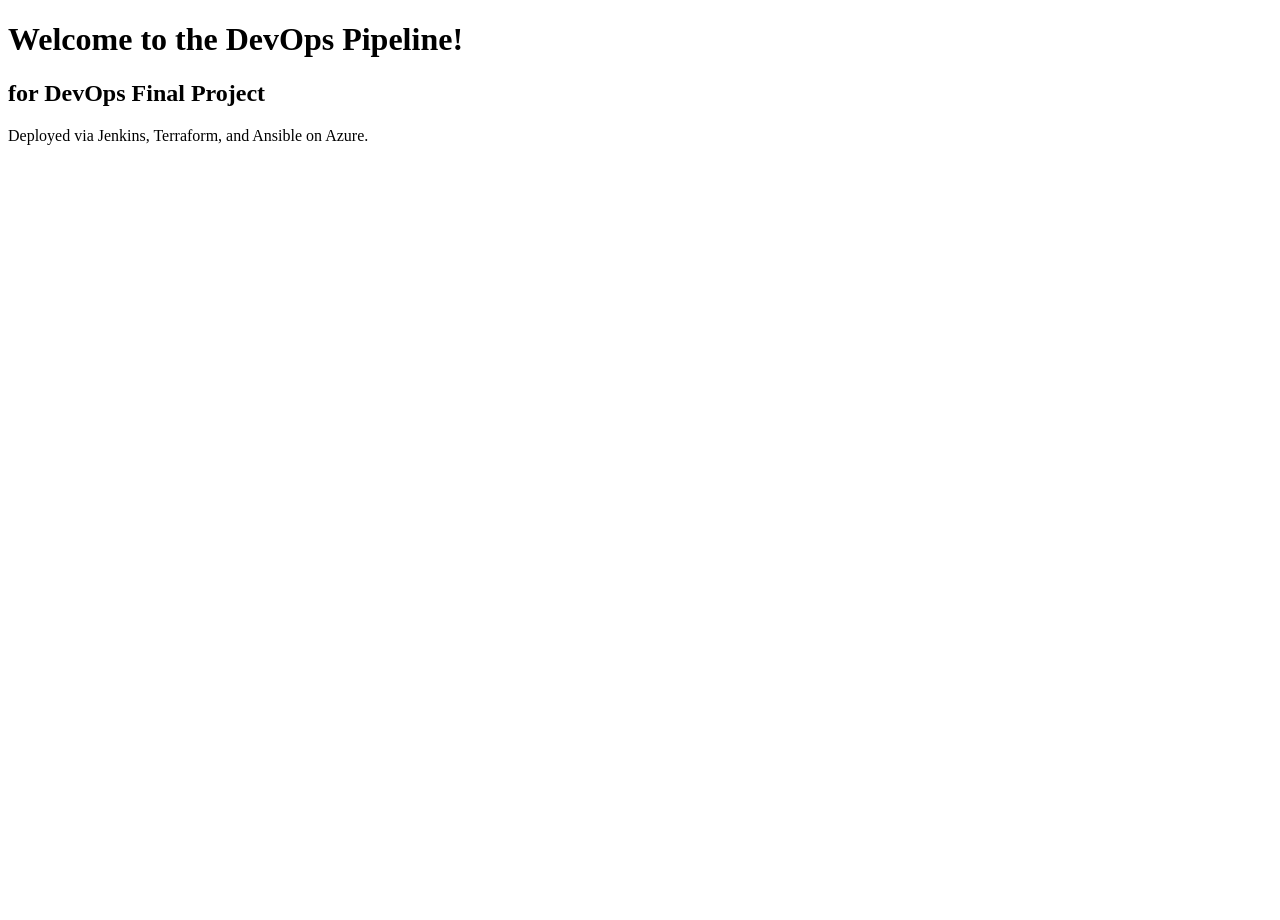
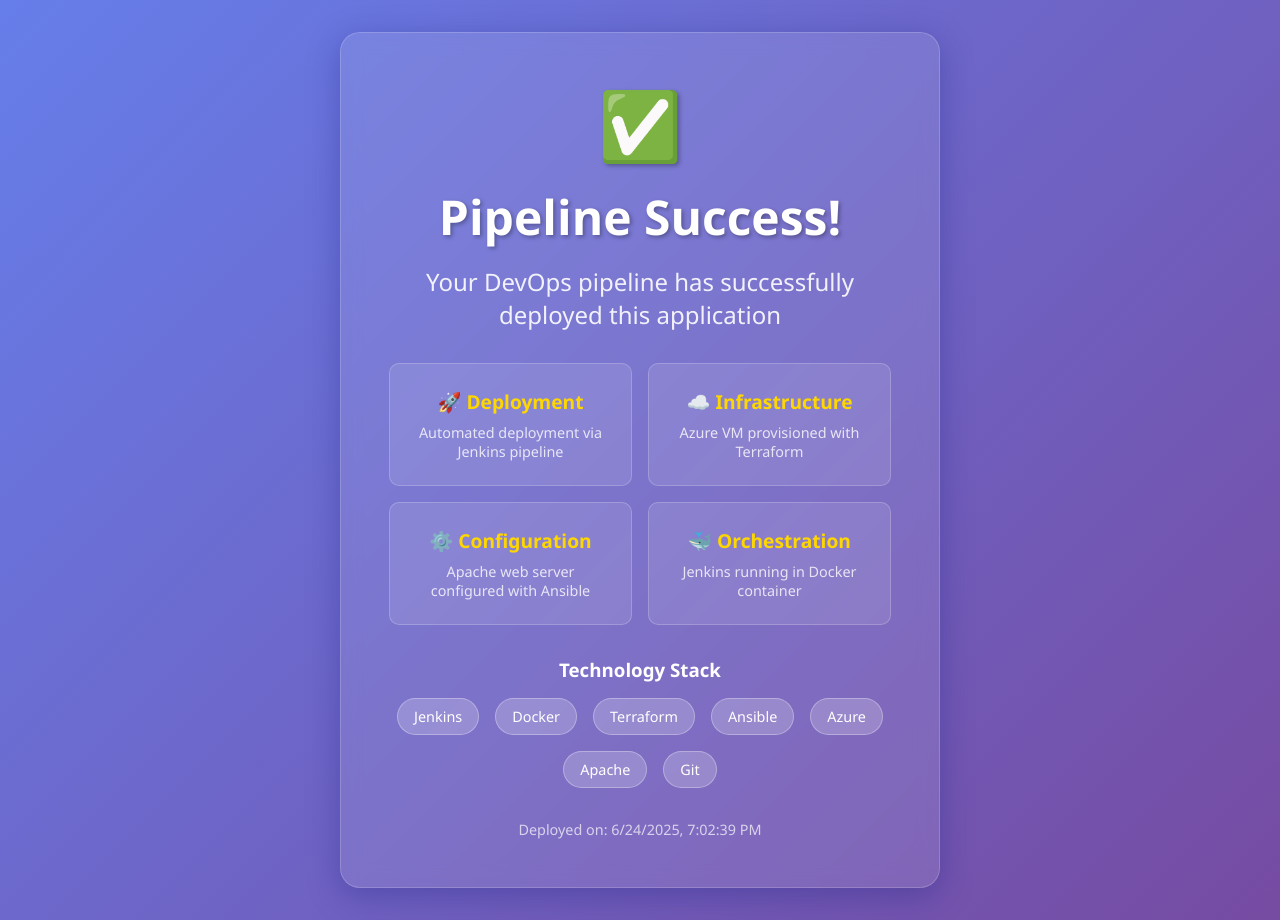
Before and after one commit to muhammadsaad18/DevOps-Project, a plain HTML site: page app/index.html in a window 1280 px wide. Before the commit the page ends 800 px from the top, so only its background shows below. Drawn offline with Linux system fonts and the light colour scheme.

Commit message:
project complete

```diff
--- a/app/index.html
+++ b/app/index.html
@@ -1,14 +1,179 @@
 <!DOCTYPE html>
-<html>
+<html lang="en">
+<head>
+    <meta charset="UTF-8">
+    <meta name="viewport" content="width=device-width, initial-scale=1.0">
+    <title>DevOps Pipeline - Success!</title>
+    <style>
+        * {
+            margin: 0;
+            padding: 0;
+            box-sizing: border-box;
+        }
 
-<head>
-  <title>DevOps Pipeline</title>
+        body {
+            font-family: 'Segoe UI', Tahoma, Geneva, Verdana, sans-serif;
+            background: linear-gradient(135deg, #667eea 0%, #764ba2 100%);
+            min-height: 100vh;
+            display: flex;
+            align-items: center;
+            justify-content: center;
+            color: white;
+        }
+
+        .container {
+            text-align: center;
+            background: rgba(255, 255, 255, 0.1);
+            padding: 3rem;
+            border-radius: 20px;
+            backdrop-filter: blur(10px);
+            box-shadow: 0 8px 32px rgba(31, 38, 135, 0.37);
+            border: 1px solid rgba(255, 255, 255, 0.18);
+            max-width: 600px;
+            margin: 2rem;
+        }
+
+        h1 {
+            font-size: 3rem;
+            margin-bottom: 1rem;
+            text-shadow: 2px 2px 4px rgba(0, 0, 0, 0.3);
+        }
+
+        .success-icon {
+            font-size: 4rem;
+            margin-bottom: 1rem;
+            color: #4CAF50;
+            text-shadow: 2px 2px 4px rgba(0, 0, 0, 0.3);
+        }
+
+        .subtitle {
+            font-size: 1.5rem;
+            margin-bottom: 2rem;
+            opacity: 0.9;
+        }
+
+        .info-grid {
+            display: grid;
+            grid-template-columns: repeat(auto-fit, minmax(200px, 1fr));
+            gap: 1rem;
+            margin: 2rem 0;
+        }
+
+        .info-card {
+            background: rgba(255, 255, 255, 0.1);
+            padding: 1.5rem;
+            border-radius: 10px;
+            border: 1px solid rgba(255, 255, 255, 0.2);
+        }
+
+        .info-card h3 {
+            font-size: 1.2rem;
+            margin-bottom: 0.5rem;
+            color: #FFD700;
+        }
+
+        .info-card p {
+            font-size: 0.9rem;
+            opacity: 0.8;
+        }
+
+        .tech-stack {
+            margin-top: 2rem;
+        }
+
+        .tech-list {
+            display: flex;
+            flex-wrap: wrap;
+            justify-content: center;
+            gap: 1rem;
+            margin-top: 1rem;
+        }
+
+        .tech-item {
+            background: rgba(255, 255, 255, 0.2);
+            padding: 0.5rem 1rem;
+            border-radius: 25px;
+            font-size: 0.9rem;
+            border: 1px solid rgba(255, 255, 255, 0.3);
+        }
+
+        .timestamp {
+            margin-top: 2rem;
+            font-size: 0.9rem;
+            opacity: 0.7;
+        }
+
+        @keyframes pulse {
+            0% { transform: scale(1); }
+            50% { transform: scale(1.05); }
+            100% { transform: scale(1); }
+        }
+
+        .success-icon {
+            animation: pulse 2s infinite;
+        }
+
+        @media (max-width: 768px) {
+            h1 { font-size: 2rem; }
+            .subtitle { font-size: 1.2rem; }
+            .container { padding: 2rem; }
+        }
+    </style>
 </head>
+<body>
+    <div class="container">
+        <div class="success-icon">✅</div>
+        <h1>Pipeline Success!</h1>
+        <p class="subtitle">Your DevOps pipeline has successfully deployed this application</p>
 
-<body>
-  <h1>Welcome to the DevOps Pipeline!</h1>
-  <h2>for DevOps Final Project</h2>
-  <p>Deployed via Jenkins, Terraform, and Ansible on Azure.</p>
+        <div class="info-grid">
+            <div class="info-card">
+                <h3>🚀 Deployment</h3>
+                <p>Automated deployment via Jenkins pipeline</p>
+            </div>
+            <div class="info-card">
+                <h3>☁️ Infrastructure</h3>
+                <p>Azure VM provisioned with Terraform</p>
+            </div>
+            <div class="info-card">
+                <h3>⚙️ Configuration</h3>
+                <p>Apache web server configured with Ansible</p>
+            </div>
+            <div class="info-card">
+                <h3>🐳 Orchestration</h3>
+                <p>Jenkins running in Docker container</p>
+            </div>
+        </div>
+
+        <div class="tech-stack">
+            <h3>Technology Stack</h3>
+            <div class="tech-list">
+                <span class="tech-item">Jenkins</span>
+                <span class="tech-item">Docker</span>
+                <span class="tech-item">Terraform</span>
+                <span class="tech-item">Ansible</span>
+                <span class="tech-item">Azure</span>
+                <span class="tech-item">Apache</span>
+                <span class="tech-item">Git</span>
+            </div>
+        </div>
+
+        <div class="timestamp">
+            <p>Deployed on: <span id="timestamp"></span></p>
+        </div>
+    </div>
+
+    <script>
+        // Display current timestamp
+        document.getElementById('timestamp').textContent = new Date().toLocaleString();
+
+        // Add some interactivity
+        document.querySelector('.container').addEventListener('click', function() {
+            this.style.transform = 'scale(1.02)';
+            setTimeout(() => {
+                this.style.transform = 'scale(1)';
+            }, 200);
+        });
+    </script>
 </body>
-
 </html>
```
Also changed, not shown: plugins.txt (added), 17 other files.
